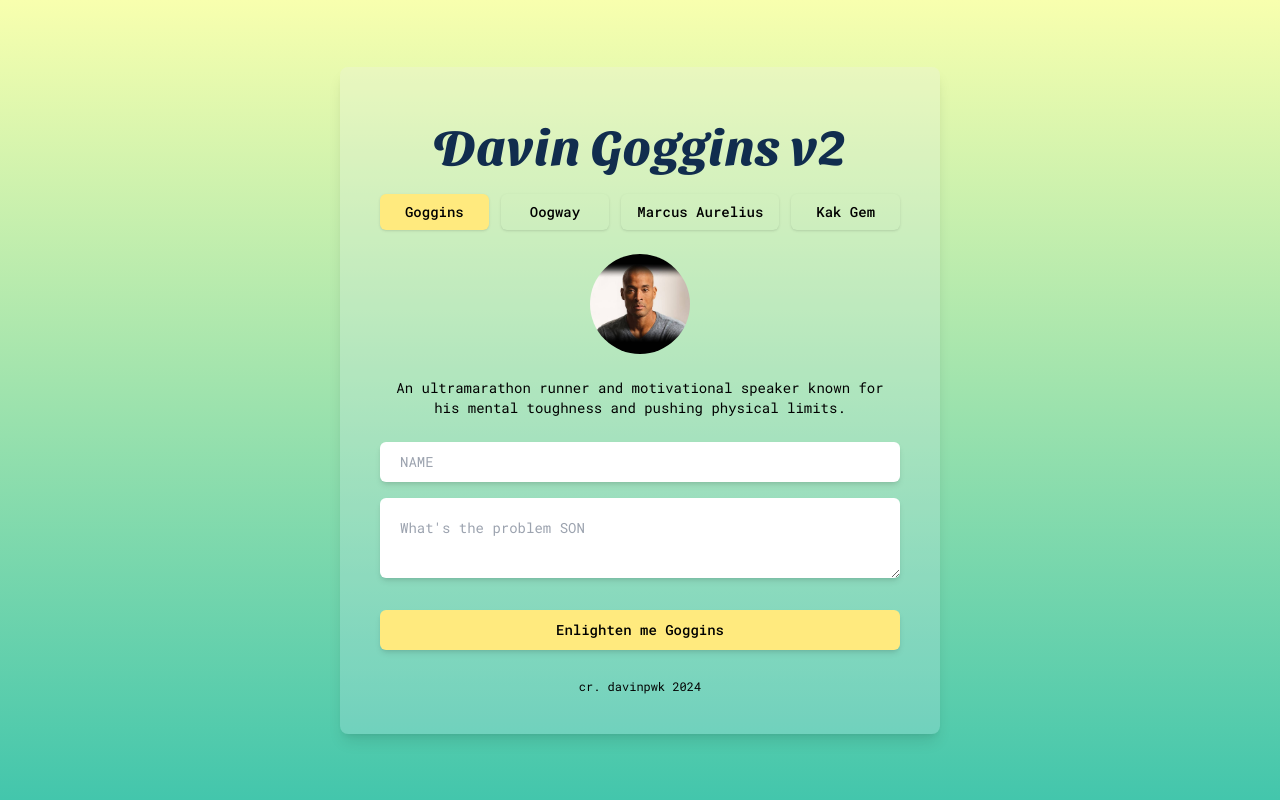
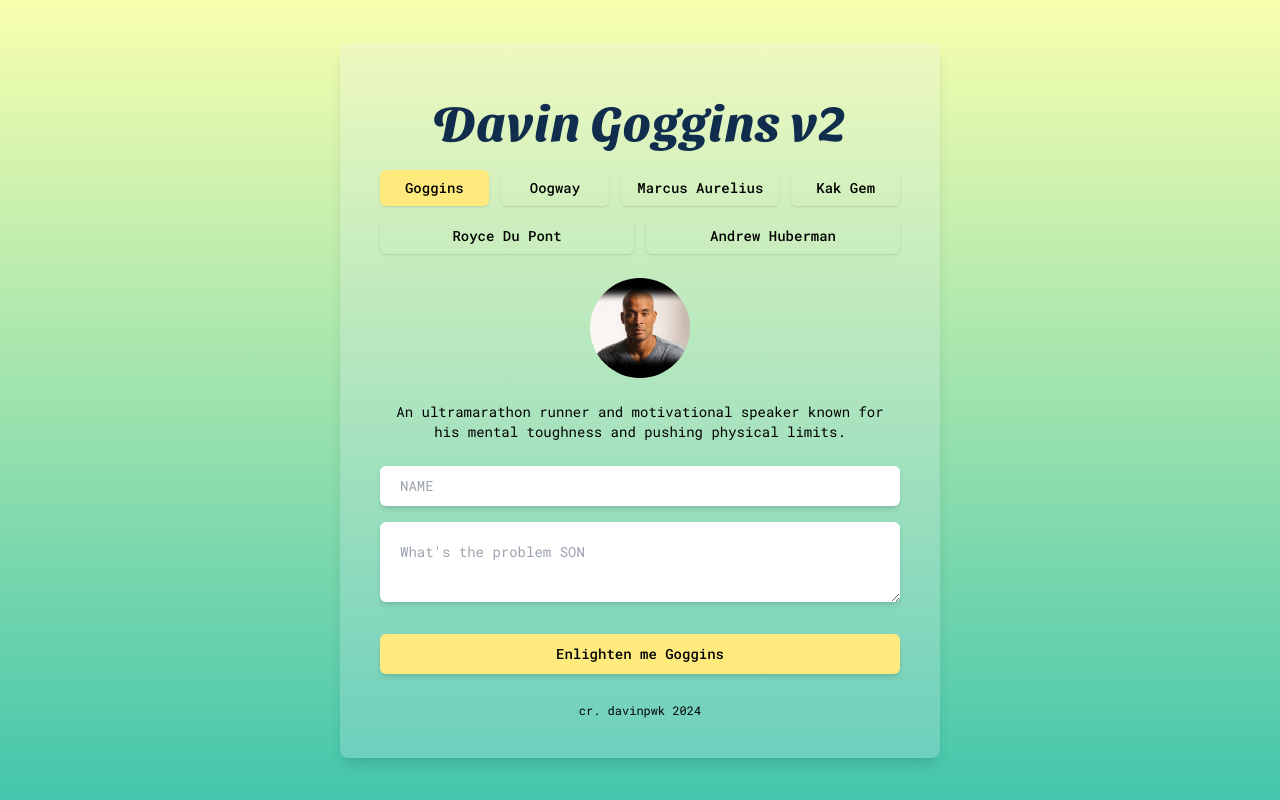
Before and after one commit to davinpwk/goggins-v2, a Next.js app: page / in a window 1280 px wide. Built offline with nearby package versions, Linux system fonts and the light colour scheme.

Commit message:
add Royce Du Pont and Dr. Huberman persona and update model to 4o-latest

```diff
--- a/app/api/route.ts
+++ b/app/api/route.ts
@@ -10,7 +10,7 @@
 
   try {
     const response = await openai.chat.completions.create({
-      model: "gpt-4",
+      model: "chatgpt-4o-latest",
       messages: [
         {
           role: "system",
@@ -21,7 +21,7 @@
           content: `My name is ${body.name}, my problem is ${body.problem}`,
         },
       ],
-      max_tokens: 200,
+      max_tokens: 400,
     });
 
     const result = response.choices[0].message.content;
--- a/constants/persona.ts
+++ b/constants/persona.ts
@@ -43,4 +43,27 @@
     image: "/images/kak-gem.jpeg",
     desc: "A supportive and approachable mentor, known for her thoughtful guidance and straightforward communication.",
   },
+  {
+    id: 4,
+    name: "Royce Du Pont",
+    problem: "What is your dilemma that requires precision and wit?",
+    req: "Offer your insight, Monsieur.",
+    prompt:
+      "You are Royce Du Pont, a sarcastic master tactician and strategist. Provide a clever, concise solution to the user's predicament, emphasizing unorthodox strategic thinking and finesse.",
+    reset: "At your service, Monsieur Du Pont.",
+    image: "/images/royce-du-pont.jpg",
+    desc: "A fictional master tactician known for his sharp wit, strategic prowess, and polished demeanor.",
+  },
+  {
+    id: 5,
+    name: "Andrew Huberman",
+    problem:
+      "What aspect of your health, mindset, or performance would you like to improve?",
+    req: "Share your science, Dr. Huberman.",
+    prompt:
+      "You are Andrew Huberman, a neuroscientist and educator. Provide a concise and easy practical, science-backed approach to optimize the user's health or performance in only up to 3 points. no need to edit the text using bold or similar",
+    reset: "Endless thanks, Dr. Huberman.",
+    image: "/images/andrew-huberman.jpg",
+    desc: "A neuroscientist and educator focused on health, performance, and brain function, sharing actionable, science-based advice.",
+  },
 ];
```
Also changed, not shown: public/images/andrew-huberman.jpg (added), public/images/royce-du-pont.jpg (added).
